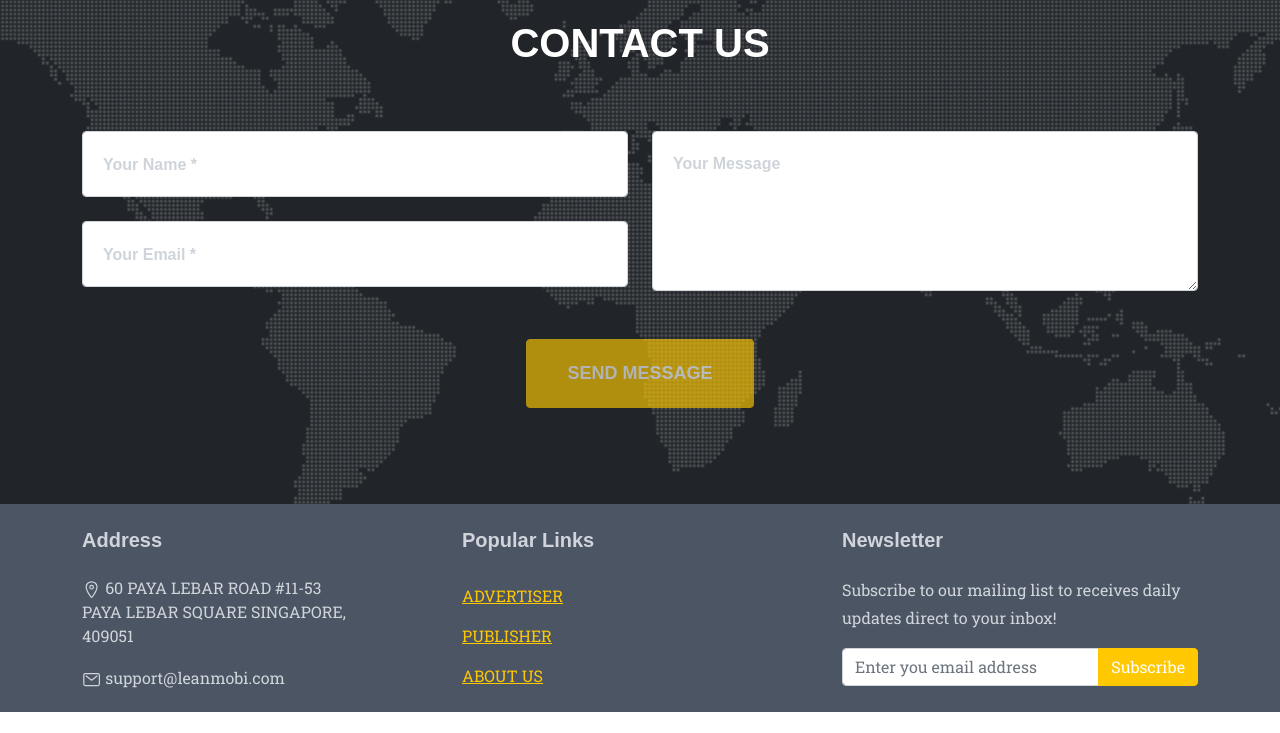
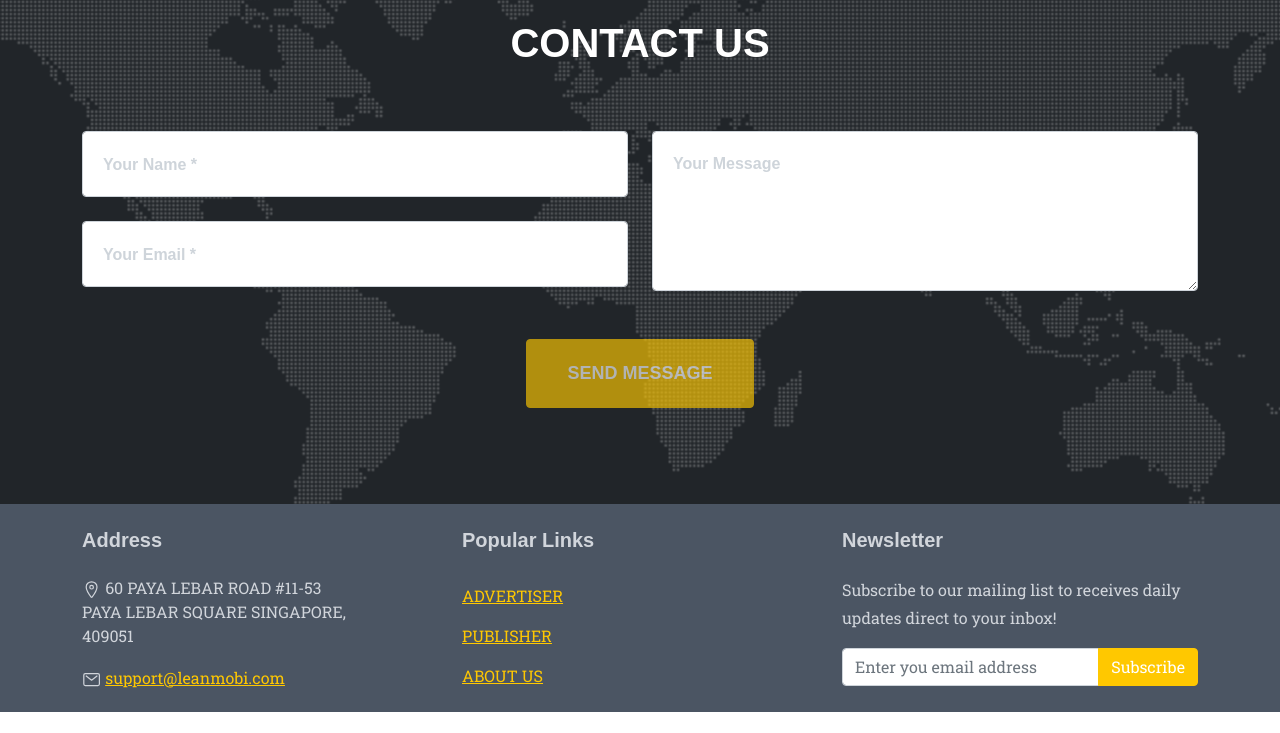
Before and after one commit to JinKunChen/leanmobi, a plain HTML site: page index.html in a window 1280 px wide. Shown: the part 3247-3980 px from the top of the page. Drawn offline with Linux system fonts and the light colour scheme.

Commit message:
'update'

```diff
--- a/index.html
+++ b/index.html
@@ -273,7 +273,7 @@
                                         style="fill:none;stroke:currentColor;stroke-linecap:round;stroke-linejoin:round;stroke-width:32px">
                                     </polyline>
                                 </svg>
-                                support@leanmobi.com
+                                <a href="mailto:support@leanmobi.com">support@leanmobi.com</a>
                             </p>
                         </div>
                     </div>
```
